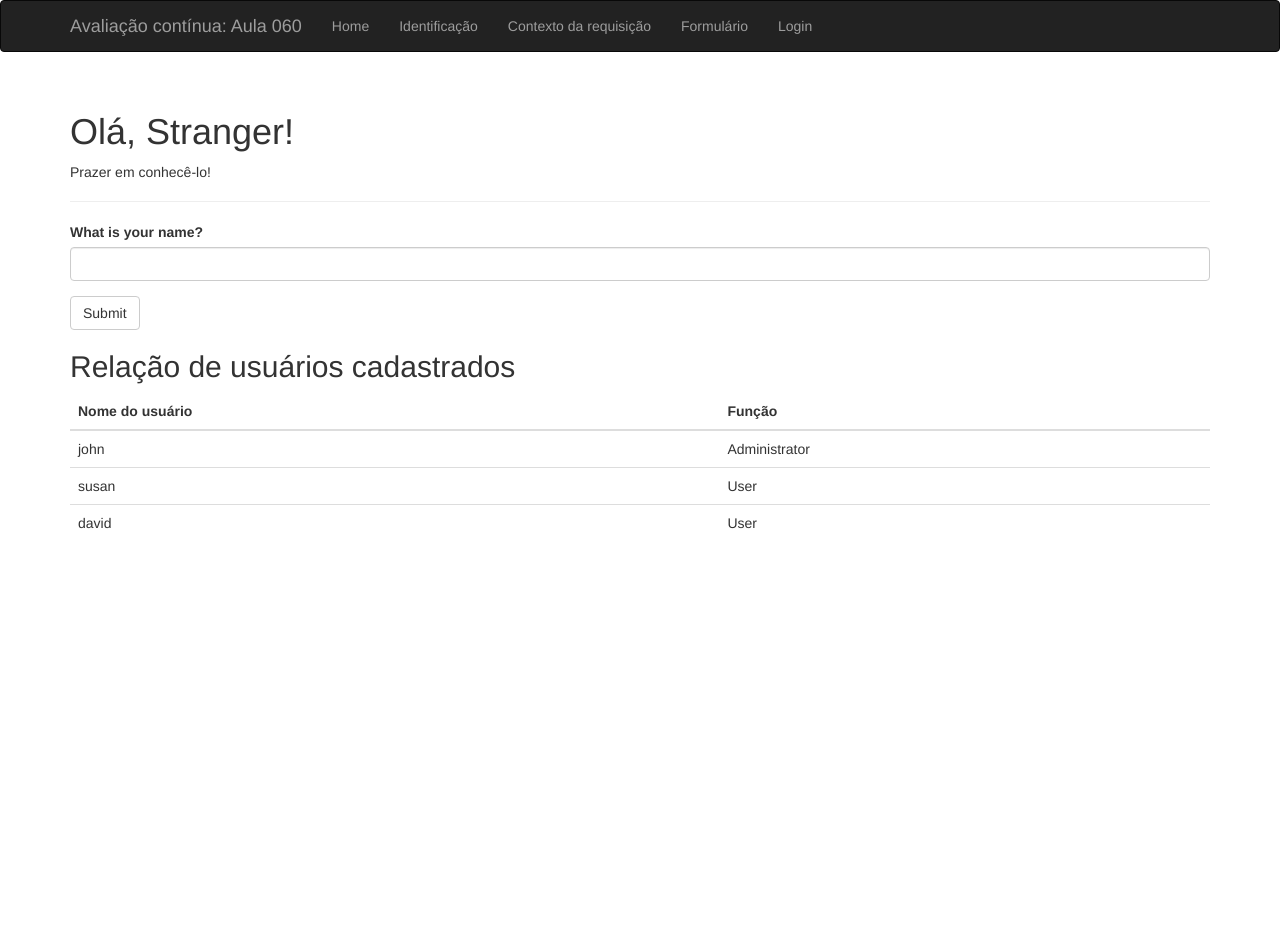
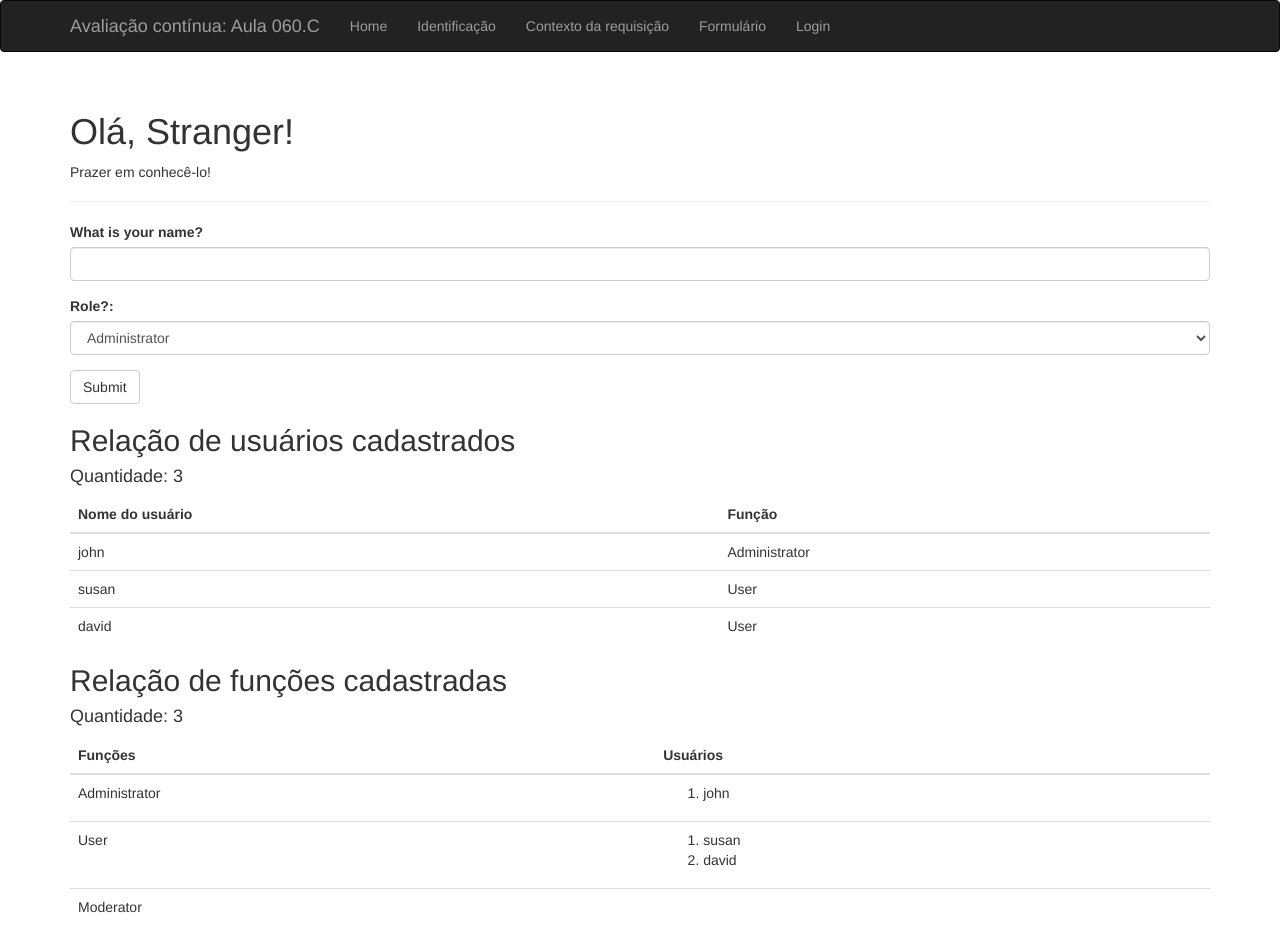
Before and after one commit to Gui1Ss/PTBDSWS-01, a Flask app: page / in a window 1280 px wide. Before the commit the page ends 529 px from the top, so only its background shows below. Run offline with Flask 3, Linux system fonts and the light colour scheme.

Commit message:
Aula 060.C: campo Role no formulario e tabela de funcoes cadastradas

```diff
--- a/app.py
+++ b/app.py
@@ -46,6 +46,15 @@ class NameForm(FlaskForm):
     name = StringField(
         "What is your name?",
         validators=[DataRequired()]
+    )
+
+    role = SelectField(
+        "Role?:",
+        choices=[
+            ("Administrator", "Administrator"),
+            ("Moderator", "Moderator"),
+            ("User", "User"),
+        ]
     )
 
     submit = SubmitField("Submit")
@@ -173,7 +182,7 @@ def index():
         usuario = User.query.filter_by(username=nome).first()
 
         if usuario is None:
-            papel = Role.query.filter_by(name="User").first()
+            papel = Role.query.filter_by(name=form.role.data).first()
             usuario = User(username=nome, role=papel)
             db.session.add(usuario)
             db.session.commit()
@@ -187,6 +196,7 @@ def index():
         form=form,
         name=session.get("name"),
         usuarios=User.query.all(),
+        papeis=Role.query.all(),
     )
 
 
--- a/templates/base.html
+++ b/templates/base.html
@@ -23,7 +23,7 @@
 
         <div class="navbar-header">
             <a class="navbar-brand" href="/">
-                Avaliação contínua: Aula 060
+                Avaliação contínua: Aula 060.C
             </a>
         </div>
 
--- a/templates/index.html
+++ b/templates/index.html
@@ -19,10 +19,16 @@ Flasky
         {{ form.name(class="form-control") }}
     </div>
 
+    <div class="form-group">
+        {{ form.role.label(class="control-label") }}
+        {{ form.role(class="form-control") }}
+    </div>
+
     {{ form.submit(class="btn btn-default") }}
 </form>
 
 <h2>Relação de usuários cadastrados</h2>
+<h4>Quantidade: {{ usuarios|length }}</h4>
 
 <table class="table">
     <thead>
@@ -41,4 +47,30 @@ Flasky
     </tbody>
 </table>
 
+<h2>Relação de funções cadastradas</h2>
+<h4>Quantidade: {{ papeis|length }}</h4>
+
+<table class="table">
+    <thead>
+        <tr>
+            <th>Funções</th>
+            <th>Usuários</th>
+        </tr>
+    </thead>
+    <tbody>
+        {% for papel in papeis %}
+        <tr>
+            <td>{{ papel.name }}</td>
+            <td>
+                <ol>
+                    {% for usuario in papel.users %}
+                    <li>{{ usuario.username }}</li>
+                    {% endfor %}
+                </ol>
+            </td>
+        </tr>
+        {% endfor %}
+    </tbody>
+</table>
+
 {% endblock %}
```
Also changed, not shown: data.sqlite.
